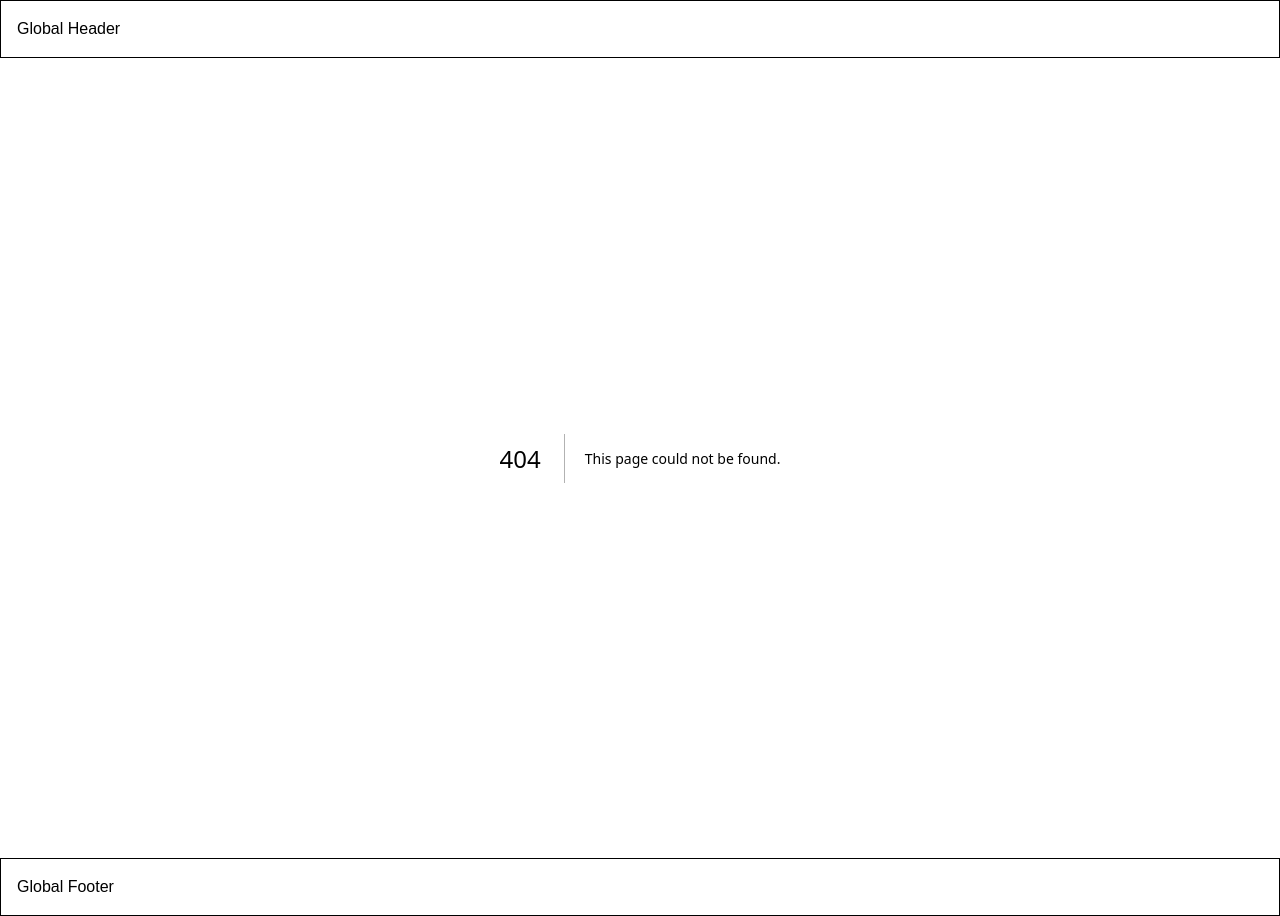
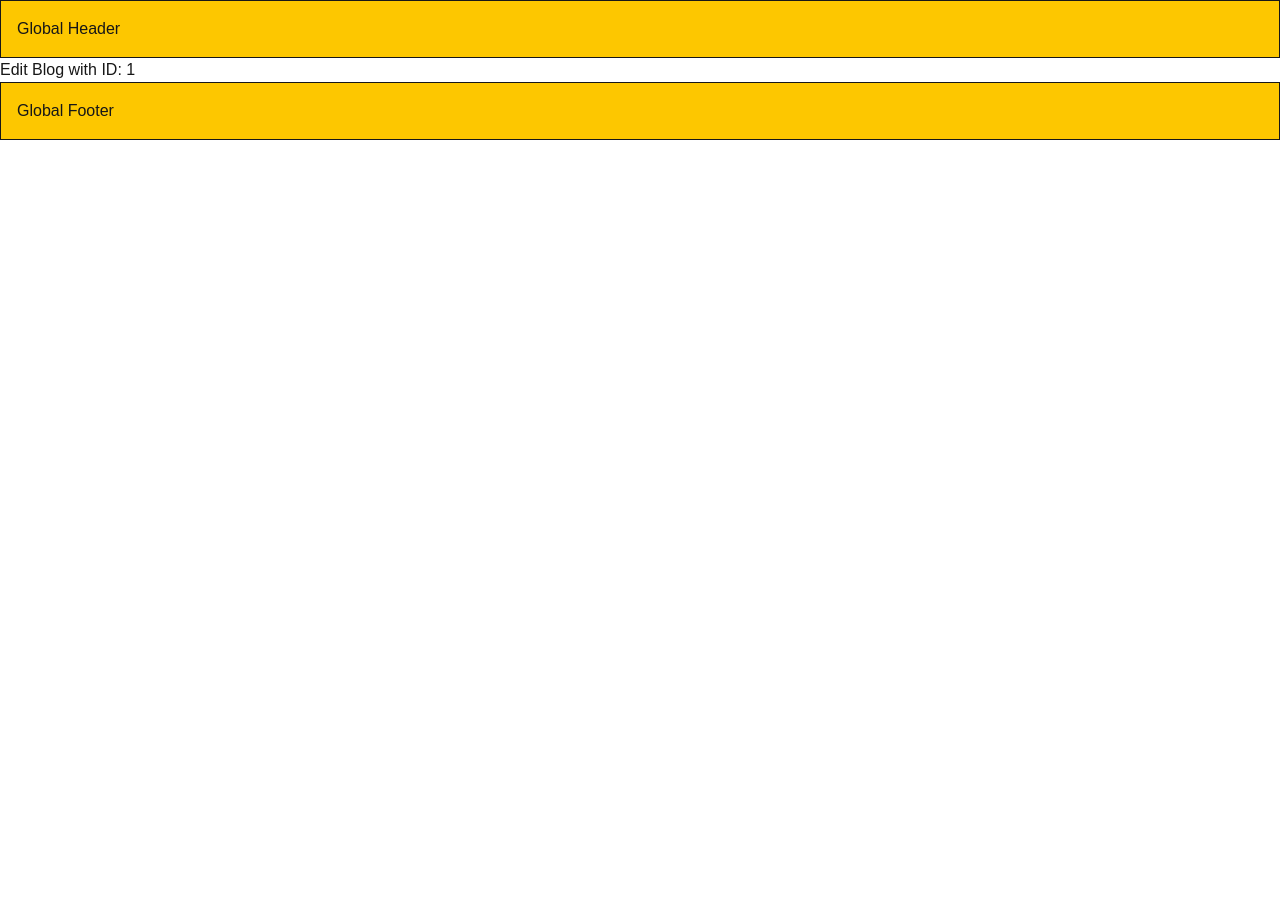
Before and after one commit to Visnusah/frontend_nextjs, a Next.js app: page /blog/1/edit in a window 1280 px wide. Before the commit this address had no page. After the commit the page ends 800 px from the top, so only its background shows below. Built offline with nearby package versions, Linux system fonts and the light colour scheme.

Commit message:
feat: blogs routing and edits page routing.

```diff
--- /dev/null
+++ b/src/app/(dashboard)/blog/[id]/edit/page.tsx
@@ -0,0 +1,10 @@
+export default async function Page({
+    params
+}: {
+    params: Promise<{ id: string }>;
+}) {
+    const { id } = await params;
+    return (
+        <div>Edit Blog with ID: {id}</div>
+    );
+}
--- a/src/app/example/layout.tsx
+++ b/src/app/example/layout.tsx
@@ -2,11 +2,11 @@ export default function Layout({children}: {children: React.ReactNode}) {
     return (
         <section>
 
-            <div className="border p-4">Example Header</div>
+            <div className="border p-4 ">Example Header</div>
             {children}
             <div className="border p-4">Example Footer</div>
 
-            <div className="border p-4 bg-gray-100">
+            <div className="border p-4">
             {children}
             </div>
 
--- a/src/app/layout.tsx
+++ b/src/app/layout.tsx
@@ -28,9 +28,9 @@ export default function RootLayout({
       className={`${geistSans.variable} ${geistMono.variable} h-full antialiased`}
     >
       <body className="min-h-full flex flex-col">
-        <div className="border p-4">Global Header</div>
+        <div className="border p-4 bg-yellow-400">Global Header</div>
         {children}
-        <div className="border p-4">Global Footer</div>
+        <div className="border p-4 bg-yellow-400">Global Footer</div>
         </body>
     </html>
   );
--- /dev/null
+++ b/src/app/person/blogs/[id]/edit/page.tsx
@@ -0,0 +1,10 @@
+export default async function Page({
+    params
+}: {
+    params: Promise<{ oid: string }>;
+}) {
+    const { oid } = await params;
+    return (
+        <div>Edits Blogs with OID: {oid}</div>
+    );
+}
--- /dev/null
+++ b/src/app/person/blogs/[id]/page.tsx
@@ -0,0 +1,10 @@
+export default async function Page({
+    params
+}: {
+    params: Promise<{ oid: string }>;
+}) {
+    const { oid } = await params;
+    return (
+        <div>Blogs with OID: {oid}</div>
+    );
+}
```
Also changed, not shown: src/app/(dashboard)/blog/page.tsx (deleted).
